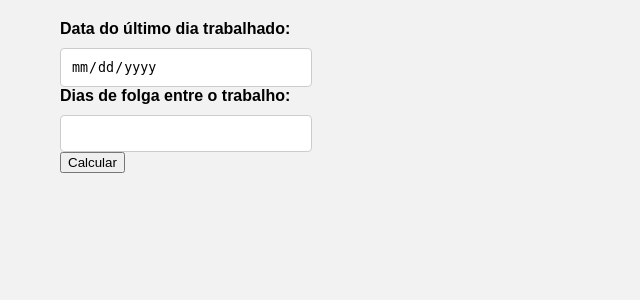
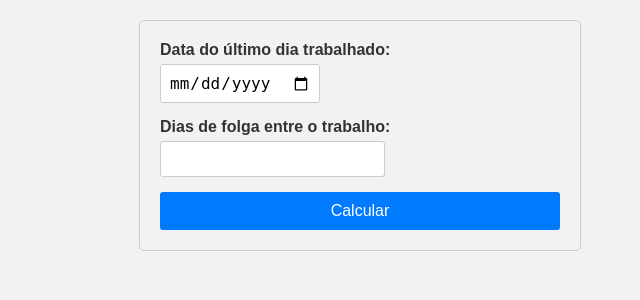
Before and after one commit to machine-i/work_dates_calculator, a Django app: page / in a window 1280 px wide. Shown: the top 300 px of the page, without its empty margins (280-920 px from the left). Run offline with Django 4.2, Linux system fonts and the light colour scheme.

```diff
--- a/date_calculator/templates/date_calculator/index.html
+++ b/date_calculator/templates/date_calculator/index.html
@@ -4,20 +4,19 @@
 
 
 <div class="input-container">
-    <form action="{% url 'date_calculator:calculate' %}" method="GET">
+    <form action="{% url 'date_calculator:calculate' %}" method="GET" class="date-calculator-form">
       <div class="input-group">
         <label for="data-input">Data do último dia trabalhado:</label>
-            <input type="date" id="data-input" name="work_day">
+        <input type="date" id="data-input" name="work_day" required>
       </div>
       <div class="input-group">
         <label for="numero-input">Dias de folga entre o trabalho:</label>
-            <input type="number" id="numero-input" name="day_off">
+        <input type="number" id="numero-input" name="day_off" min="0" required>
       </div>
       <button type="submit">Calcular</button>
     </form>
 </div>
 
-{{con}}
 
 {% for i, v in con.items %}
 
--- a/date_calculator/views.py
+++ b/date_calculator/views.py
@@ -55,14 +55,17 @@ def calculate(request):
     cal = calendar.Calendar()
     con = dict()
     for i in months:
-        con[i] = [[], []]
+        con[i] = [[], [[], [], [], [], [], []]]
         for j in list_dates:
             if month_names[j[1]] != i:
                 continue
-            con[i][0].append(j[0])
+            con[i][0].append(int(j[0]))
             con[i].append(j[1]) if j[1] not in con[i] else None
+        row = 0
         for d in cal.itermonthdays(2023, int(con[i][2])):
-            con[i][1].append(d)
+            if len(con[i][1][row]) > 6:
+                row += 1
+            con[i][1][row].append(d)
 
     context = {
         'year': list_dates[0][2],
--- a/g_static/global/css/style.css
+++ b/g_static/global/css/style.css
@@ -6,71 +6,52 @@ body {
 }
 
 .input-container {
+    max-width: 400px;
+    margin: 0 auto;
+    padding: 20px;
+    border: 1px solid #ccc;
+    border-radius: 5px;
+  }
+
+  .date-calculator-form {
     display: flex;
-    justify-content: space-between;
-    max-width: 600px;
-    margin: 0 auto;
+    flex-direction: column;
   }
 
   .input-group {
-    flex: 1;
-    margin-right: 10px;
-}
-
-.input-group:last-child {
-    margin-left: 20px;
-    margin-right: 0;
+    margin-bottom: 15px;
   }
 
   label {
     display: block;
-    margin-bottom: 10px;
+    margin-bottom: 5px;
     font-weight: bold;
+    color: #333;
   }
 
   input[type="date"],
   input[type="number"] {
-    padding: 10px;
+    padding: 8px;
+    font-size: 16px;
     border: 1px solid #ccc;
-    border-radius: 4px;
-    width: 100%;
+    border-radius: 3px;
   }
 
-input[type="date"]::-webkit-inner-spin-button,
-input[type="date"]::-webkit-calendar-picker-indicator {
-    display: none;
+  button {
+    padding: 10px 20px;
+    font-size: 16px;
+    background-color: #007bff;
+    color: #fff;
+    border: none;
+    border-radius: 3px;
+    cursor: pointer;
+    transition: background-color 0.2s;
   }
 
-input[type="date"]::-webkit-clear-button {
-    -webkit-appearance: none;
-    margin: -10px;
+  button:hover {
+    background-color: #0056b3;
   }
 
-input[type="date"]::-webkit-input-placeholder,
-input[type="number"]::-webkit-input-placeholder {
-    color: #999;
-}
-
-input[type="date"]::-moz-placeholder,
-input[type="number"]::-moz-placeholder {
-    color: #999;
-}
-
-input[type="date"]:-ms-input-placeholder,
-input[type="number"]:-ms-input-placeholder {
-    color: #999;
-}
-
-input[type="date"]::placeholder,
-input[type="number"]::placeholder {
-    color: #999;
-}
-
-input[type="date"]:focus,
-input[type="number"]:focus {
-    outline: none;
-    border-color: #5c9be8;
-}
 
 
 table {
```
Also changed, not shown: other parts of date_calculator/templates/date_calculator/index.html (+13 -63 lines). Lines whose indentation alone changed are shown as unchanged.
